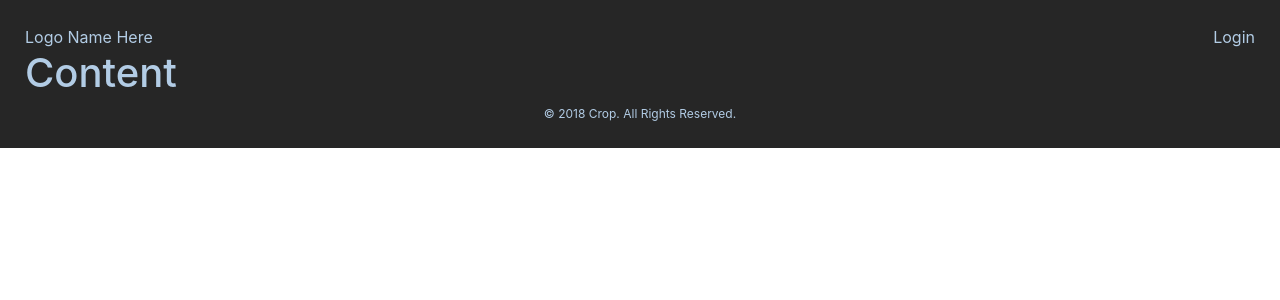
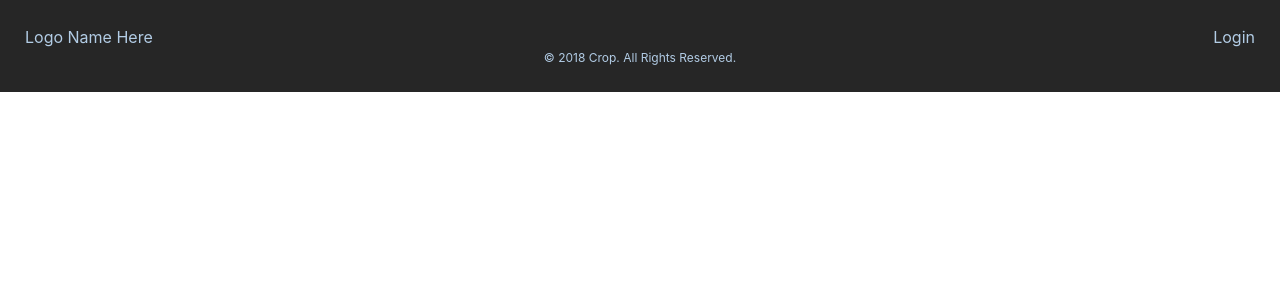
Before and after one commit to jeanfern5/Crop, a React (Create React App) app in the folder client/: page / in a window 1280 px wide. Shown: the top 300 px of the page. Built offline with nearby package versions, Linux system fonts and the light colour scheme.

Commit message:
making sure everything is saved up to date

```diff
--- a/client/src/components/Content.js
+++ b/client/src/components/Content.js
@@ -4,12 +4,17 @@ import styled from 'styled-components';
 class Content extends Component {
     render() {
         return(
-            <h1>Content</h1>
-            // <ContentContainer>
+            <ContentContainer>
 
-            // </ContentContainer>
-        )
+            </ContentContainer>
+        );
     };
 };
 
+const ContentContainer = styled.div`
+  display: flex;
+  justify-content: center;
+  font-size: 12px;
+`;
+
 export default Content;
```
